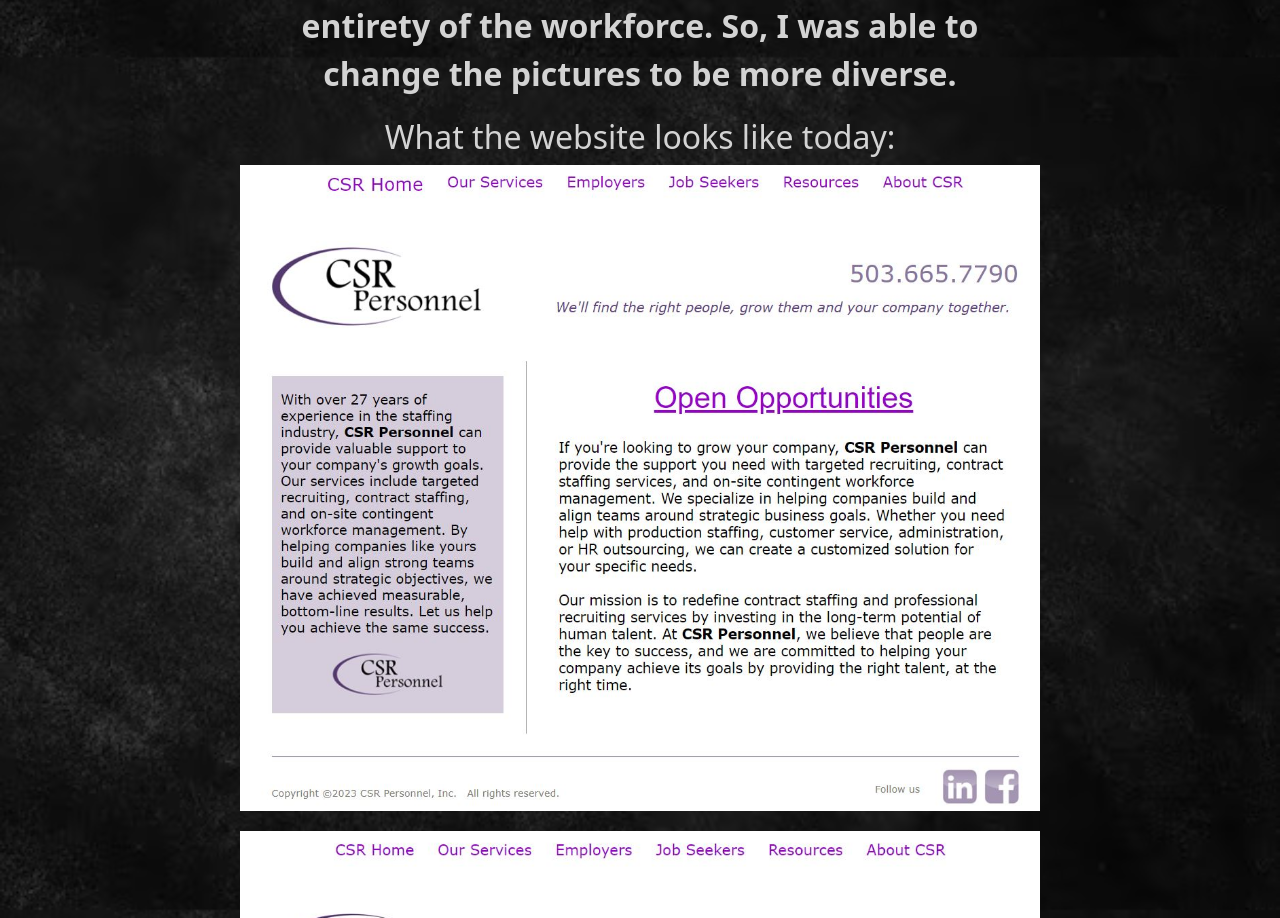
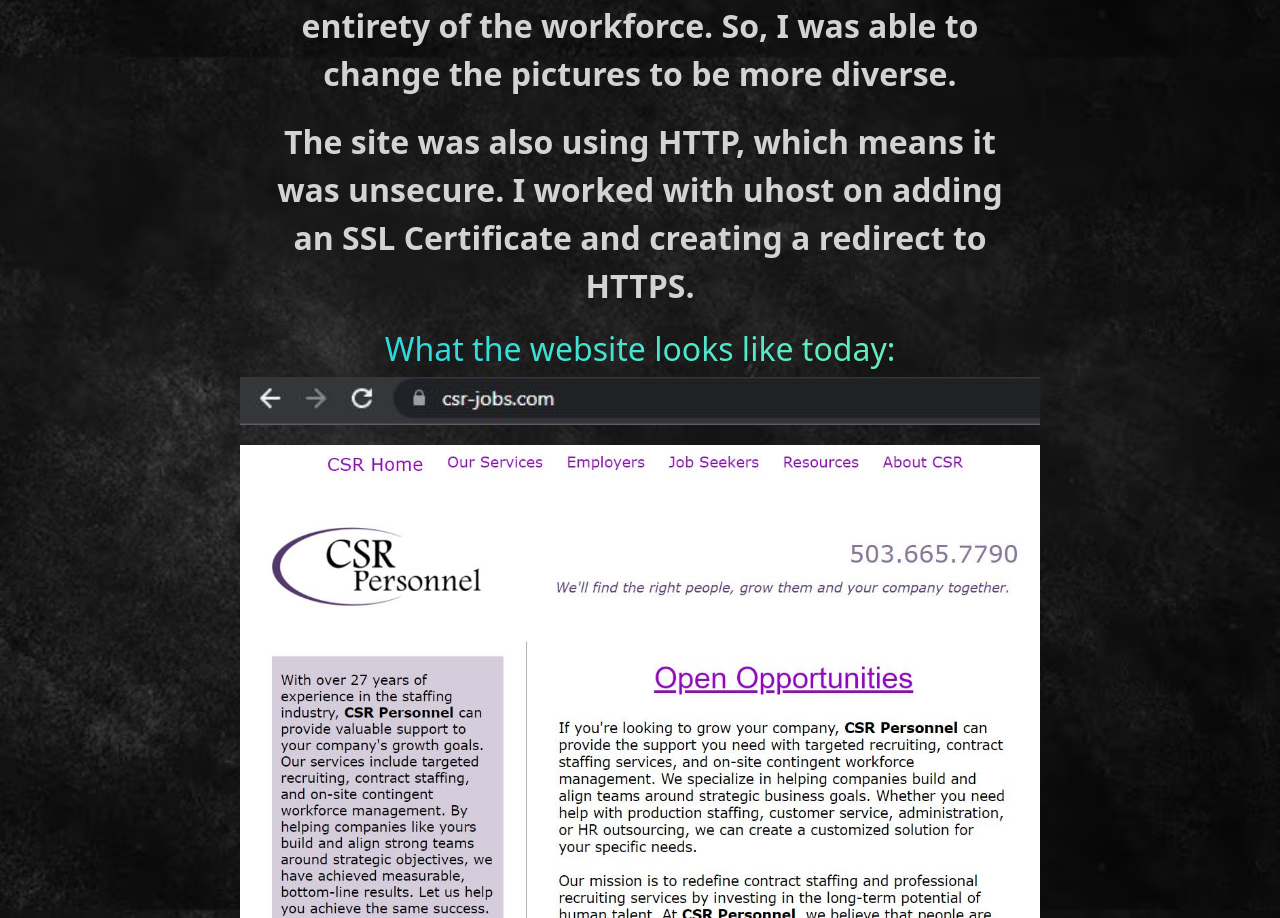
Before and after one commit to fjnelson/Portfolio-ace, a React (Create React App) app: page /csr-update in a window 1280 px wide. Shown: the part 4206-5124 px from the top of the page. Built offline with nearby package versions, Linux system fonts and the light colour scheme.

Commit message:
updating project

```diff
--- a/src/components/pages/CSR-update.js
+++ b/src/components/pages/CSR-update.js
@@ -9,6 +9,7 @@
 import newServices from "../images/CSR/2-new-CSR-our-services.JPG";
 import newEmployers from "../images/CSR/3-new-CSR-employers.JPG";
 import newSeekers from "../images/CSR/4-new-CSR-job-seekers.JPG";
+import HTTPS from "../images/CSR/HTTPS.JPG";
 
 export default function CSR() {
   return (
@@ -90,8 +91,21 @@
         entirety of the workforce. So, I was able to change the pictures to be
         more diverse.
       </p>
+      <p className="CSR-container-blog">
+        The site was also using HTTP, which means it was unsecure. I worked with
+        uhost on adding an SSL Certificate and creating a redirect to HTTPS.
+      </p>
       <div className="CSR-container-title">
-        <h2>What the website looks like today:</h2>
+        <h2
+                  style={{
+                    backgroundImage: "linear-gradient(to right, #00C9FF , #92FE9D)",
+                    WebkitBackgroundClip: "text",
+                    WebkitTextFillColor: "transparent",
+                  }}
+                  >What the website looks like today:</h2>
+      </div>
+      <div className="HTTPS-container">
+        <img src={HTTPS} alt="new address bar"></img>
       </div>
       <div id="new-site-container" className="new-site-container">
         <div>
--- a/src/components/pages/pages.css
+++ b/src/components/pages/pages.css
@@ -212,12 +212,13 @@
   align-items: center;
 }
 
-.new-site-container {
+.new-site-container, .HTTPS-container {
   display: flex;
   flex-direction: column;
   align-items: center;
 }
-.new-site-container img {
+.new-site-container img,
+.HTTPS-container img {
   width: 100%;
   margin-bottom: 20px;
 }
```
Also changed, not shown: src/components/images/CSR/HTTPS.JPG (added).
